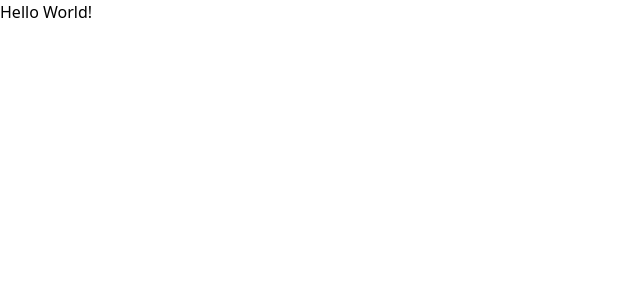
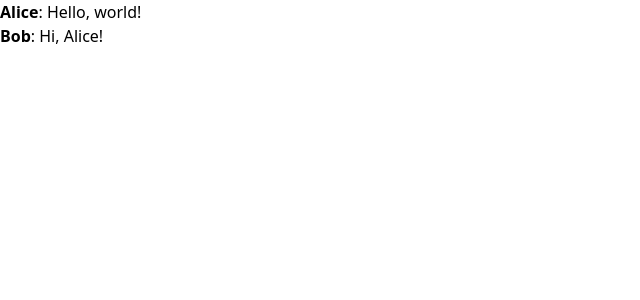
Before and after one commit to zchisholm/z-cord, a Next.js app: page / in a window 1280 px wide. Shown: the top 300 px of the page, without its empty margins (0-640 px from the left). Built offline with nearby package versions, Linux system fonts and the light colour scheme.

Commit message:
Saving progress working on the chat functionality.

```diff
--- a/src/app/page.tsx
+++ b/src/app/page.tsx
@@ -1,6 +1,27 @@
+import { useState } from "react";
+
+interface Message {
+  sender: string;
+  content: string;
+}
 
 export default function Home() {
+  const [messages, setMessages] = useState<Message[]>([
+    { sender: "Alice", content: "Hello, world!" },
+    { sender: "Bob", content: "Hi, Alice!" },
+  ]);
+  const [input, setInput] = useState("");
+
   return (
-    <>Hello World!</>
+    <div>
+      {messages.map((message, index) => (
+        <div key={index}>
+          <strong>{message.sender}</strong>: {message.content}
+        </div>
+      ))}
+      <form>
+        <input type="text" name="message" id="message" />
+      </form>
+    </div>
   );
 }
```
